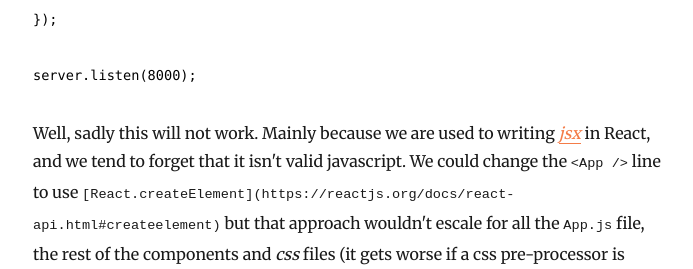
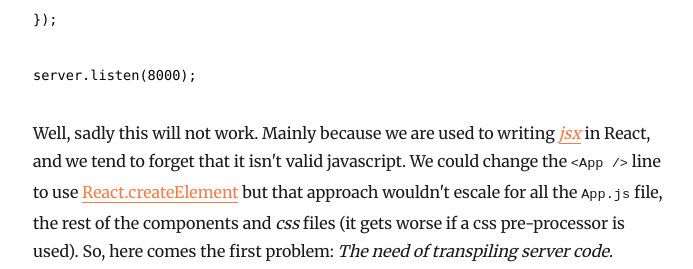
Before and after one commit to NickCis/nckweb.com.ar, a Gatsby site: page /a-pain-in-the-react-challenges-behind-ssr/ in a window 1280 px wide. Shown: the part 1471-1740 px from the top of the page, without its empty margins (292-985 px from the left). Built offline with nearby package versions, Linux system fonts and the light colour scheme; Gatsby itself is replaced by a stand-in of ours; some packages are replaced by stand-ins of ours; code samples lack their colours.

Commit message:
Update from Forestry.io Nicolas Cisco updated content/blog/a-pain-in-the-react-challenges-behind-ssr/index.md

````diff
--- a/content/blog/a-pain-in-the-react-challenges-behind-ssr/index.md
+++ b/content/blog/a-pain-in-the-react-challenges-behind-ssr/index.md
@@ -37,7 +37,7 @@ const server = http.createServer((req, res) => {
 server.listen(8000);
 ```
 
-Well, sadly this will not work. Mainly because we are used to writing [_jsx_](https://reactjs.org/docs/jsx-in-depth.html) in React, and we tend to forget that it isn't valid javascript. We could change the `<App />`  line to use `[React.createElement](https://reactjs.org/docs/react-api.html#createelement)` but that approach wouldn't escale for all the `App.js` file, the rest of the components and _css_ files (it gets worse if a css pre-processor is used). So, here comes the first problem: _The need of transpiling server code_.
+Well, sadly this will not work. Mainly because we are used to writing [_jsx_](https://reactjs.org/docs/jsx-in-depth.html) in React, and we tend to forget that it isn't valid javascript. We could change the `<App />`  line to use [React.createElement](https://reactjs.org/docs/react-api.html#createelement) but that approach wouldn't escale for all the `App.js` file, the rest of the components and _css_ files (it gets worse if a css pre-processor is used). So, here comes the first problem: _The need of transpiling server code_.
 
 ![Won't somebody please think of the data?](./wont-think-data.png)
 
````
